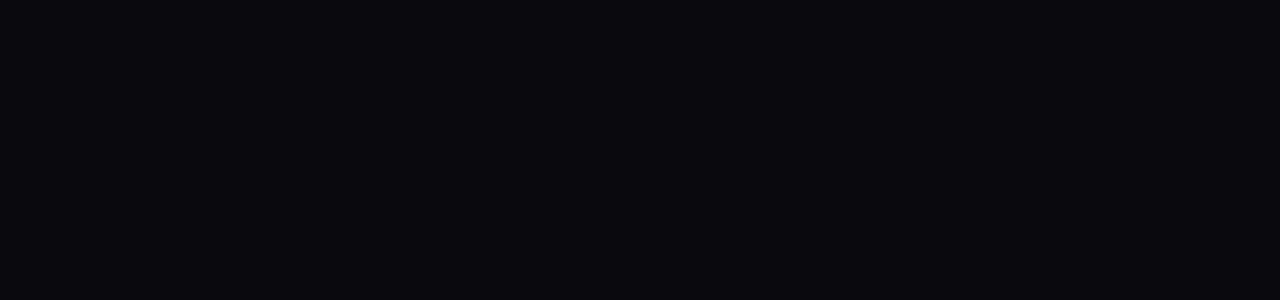
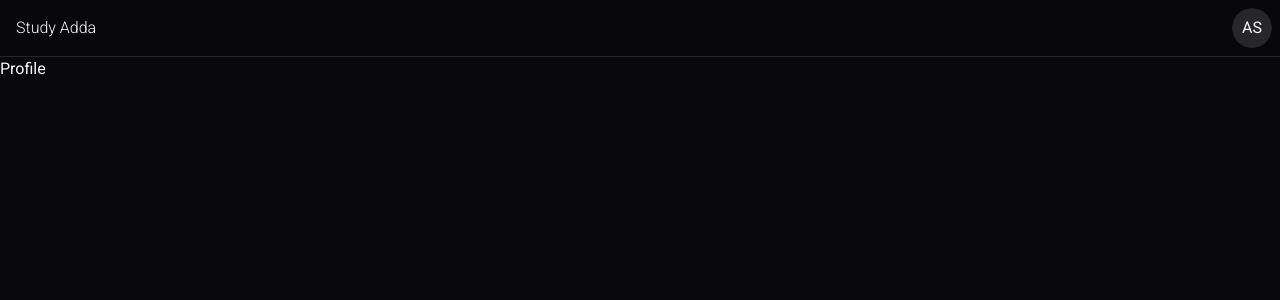
Before and after one commit to yellowHatpro/study-adda, a React (Vite) app: page /profile in a window 1280 px wide. Before the commit this address had no page. Shown: the top 300 px of the page. Built offline with nearby package versions, Linux system fonts and the light colour scheme.

Commit message:
profile, setting routes added. name rename

```diff
--- a/src/App.tsx
+++ b/src/App.tsx
@@ -1,13 +1,15 @@
 import {ThemeProvider} from "@/components";
-import {Home, Room} from "@/pages";
+import {Home, Profile, Room, Settings} from "@/pages";
 import {Route, Routes} from "react-router-dom";
 
 function App() {
   return (
-    <ThemeProvider defaultTheme="dark" storageKey={"qna-ui-theme"}>
+    <ThemeProvider defaultTheme="dark" storageKey={"study-adda-ui-theme"}>
         <Routes>
             <Route path={"/"} element={<Home/>}/>
             <Route path={"/room/:roomId"} element={<Room/>}/>
+            <Route path={"/profile"} element={<Profile/>}/>
+            <Route path={"/settings"} element={<Settings/>}/>
         </Routes>
     </ThemeProvider>
   )
--- a/src/components/layout/navbar.tsx
+++ b/src/components/layout/navbar.tsx
@@ -6,6 +6,7 @@
     DropdownMenuTrigger
 } from "@/components/ui/dropdown-menu.tsx";
 import React from "react";
+import {Link} from "react-router-dom";
 
 interface Props {
     children: React.ReactNode
@@ -15,7 +16,11 @@
         <header
             className="sticky top-0 z-50 w-full border-b bg-background/95 backdrop-blur supports-[backdrop-filter]:bg-background/60">
             <div className={"flex flex-row items-center justify-between w-full p-2"}>
-                <text className={"font-light"}>qna</text>
+                <Link to={"/"}>
+                    <text className={"font-light hover:bg-neutral-700 p-2 rounded-md"}>
+                        Study Adda
+                    </text>
+                </Link>
                 {children}
                 <DropdownMenu>
                     <DropdownMenuTrigger>
@@ -25,17 +30,24 @@
                         </Avatar>
                     </DropdownMenuTrigger>
                     <DropdownMenuContent>
+                        <Link to={"/profile"}>
+                            <DropdownMenuItem>
+                                Profile
+                            </DropdownMenuItem>
+                        </Link>
+                        <DropdownMenuSeparator/>
+                        <Link to={"/settings"}>
+                            <DropdownMenuItem>
+                                Settings
+                            </DropdownMenuItem>
+                        </Link>
+                        <DropdownMenuSeparator/>
                         <DropdownMenuItem>
-                            Profile
+                            Log Out
                         </DropdownMenuItem>
-                        <DropdownMenuItem>Rooms</DropdownMenuItem>
-                        <DropdownMenuSeparator/>
-                        <DropdownMenuItem>Settings</DropdownMenuItem>
-                        <DropdownMenuSeparator/>
-                        <DropdownMenuItem>Log Out</DropdownMenuItem>
                     </DropdownMenuContent>
                 </DropdownMenu>
             </div>
         </header>
-    );
-};
+    )
+}
--- a/src/components/theme-provider.tsx
+++ b/src/components/theme-provider.tsx
@@ -1,4 +1,4 @@
-import { createContext, useContext, useEffect, useState } from "react"
+import React, { createContext, useContext, useEffect, useState } from "react"
 
 type Theme = "dark" | "light" | "system"
 
--- a/src/pages/index.ts
+++ b/src/pages/index.ts
@@ -1,2 +1,4 @@
 export {Home} from "./home.tsx"
 export {Room} from "./room.tsx"
+export {Settings} from "./settings.tsx"
+export {Profile} from "./profile.tsx"
--- /dev/null
+++ b/src/pages/profile.tsx
@@ -0,0 +1,9 @@
+import {Layout} from "@/components/layout";
+
+export const Profile = () => {
+    return (
+        <Layout>
+            Profile
+        </Layout>
+    );
+};
--- /dev/null
+++ b/src/pages/settings.tsx
@@ -0,0 +1,9 @@
+import {Layout} from "@/components/layout";
+
+export const Settings = () => {
+    return (
+        <Layout>
+            Hi
+        </Layout>
+    );
+};
```
